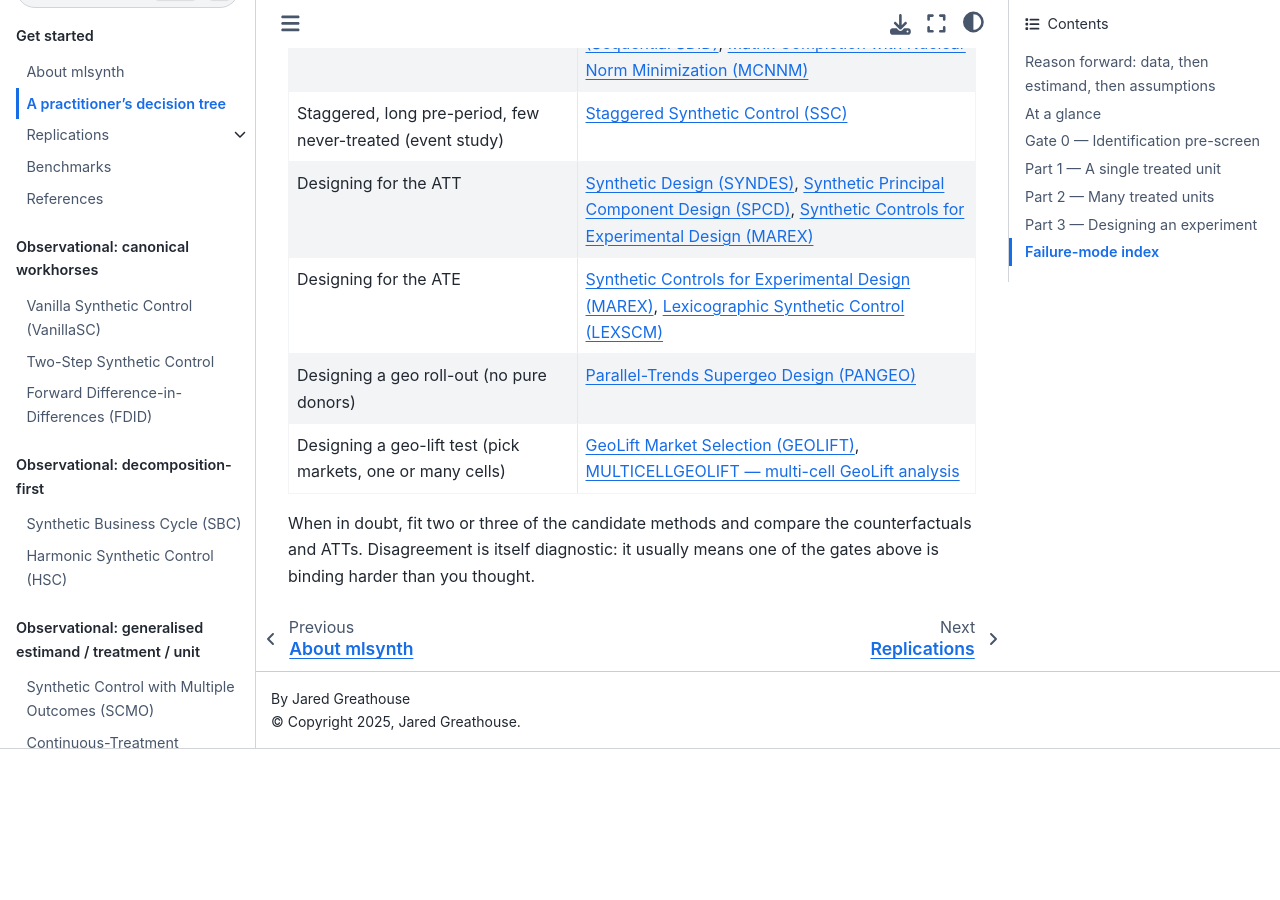
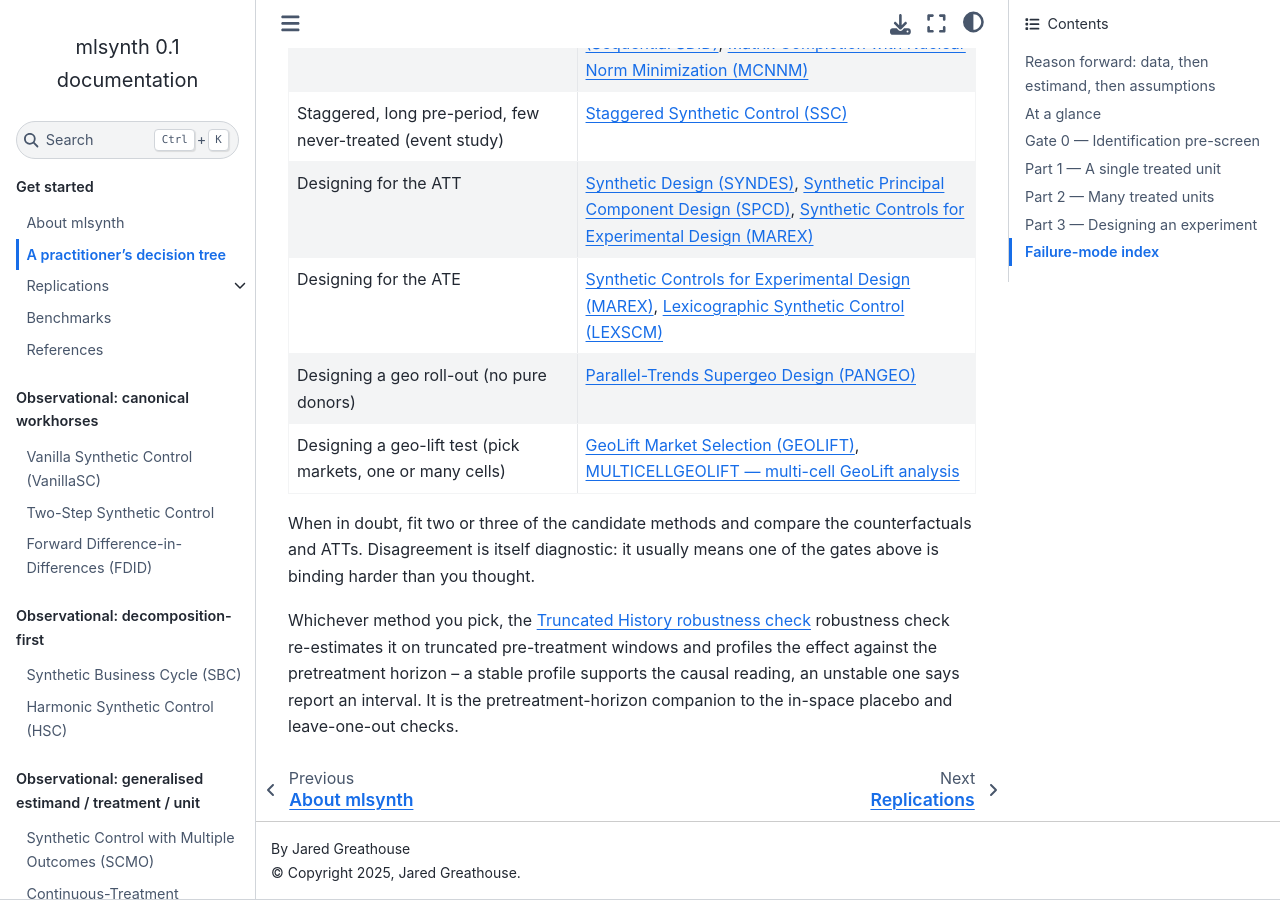
Before and after one commit to jgreathouse9/mlsynth, a Sphinx documentation site: the page built from docs/choose.rst, in a window 1280 px wide and 900 px high, scrolled down 20595 px. Built offline with Sphinx 7.4.7 and the Sphinx Book theme 1.1.4, drawn with Linux system fonts in a browser that asks for light colours; before the commit the page ends 21344 px from its top, so only the background shows below that.

Commit message:
docs: cross-link Truncated History from VanillaSC/SDID placebo sections + choose tree
Make the TH robustness check discoverable as a feature from the relevant pages:
the in-space-placebo sections of vanillasc.rst and sdid.rst (TH is the
pretreatment-horizon companion) and the choose.rst decision tree (run it
whichever estimator you pick).

Co-Authored-By: Claude Opus 4.8 <noreply@anthropic.com>

```diff
--- a/docs/choose.rst
+++ b/docs/choose.rst
@@ -824,3 +824,9 @@ A reverse lookup: the symptom, and the method named for it.
 When in doubt, fit two or three of the candidate methods and compare the
 counterfactuals and ATTs. Disagreement is itself diagnostic: it usually means
 one of the gates above is binding harder than you thought.
+
+Whichever method you pick, the :doc:`truncated_history` robustness check
+re-estimates it on truncated pre-treatment windows and profiles the effect
+against the pretreatment horizon -- a stable profile supports the causal
+reading, an unstable one says report an interval. It is the pretreatment-horizon
+companion to the in-space placebo and leave-one-out checks.
--- a/docs/vanillasc.rst
+++ b/docs/vanillasc.rst
@@ -217,7 +217,10 @@ Five inference modes are available via ``inference=``:
     each donor as pseudo-treated, and the treated unit's post/pre RMSPE ratio
     is ranked against the placebo distribution to give a p-value. Simple and
     assumption-light, but the smallest achievable p-value is about
-    :math:`1/(N_0+1)`.
+    :math:`1/(N_0+1)`. Its pretreatment-horizon companion is the Truncated
+    History check (:doc:`truncated_history`), which re-fits this estimator on
+    truncated pre-treatment windows to see whether the effect is robust to how
+    far back the fit reaches.
 
 ``"conformal"`` -- prediction intervals (Chernozhukov, Wüthrich & Zhu 2021)
     The ``augsynth`` default for Augmented SCM, and a *distribution-free* test
```
Also changed, not shown: docs/sdid.rst (+7 -0 lines).
